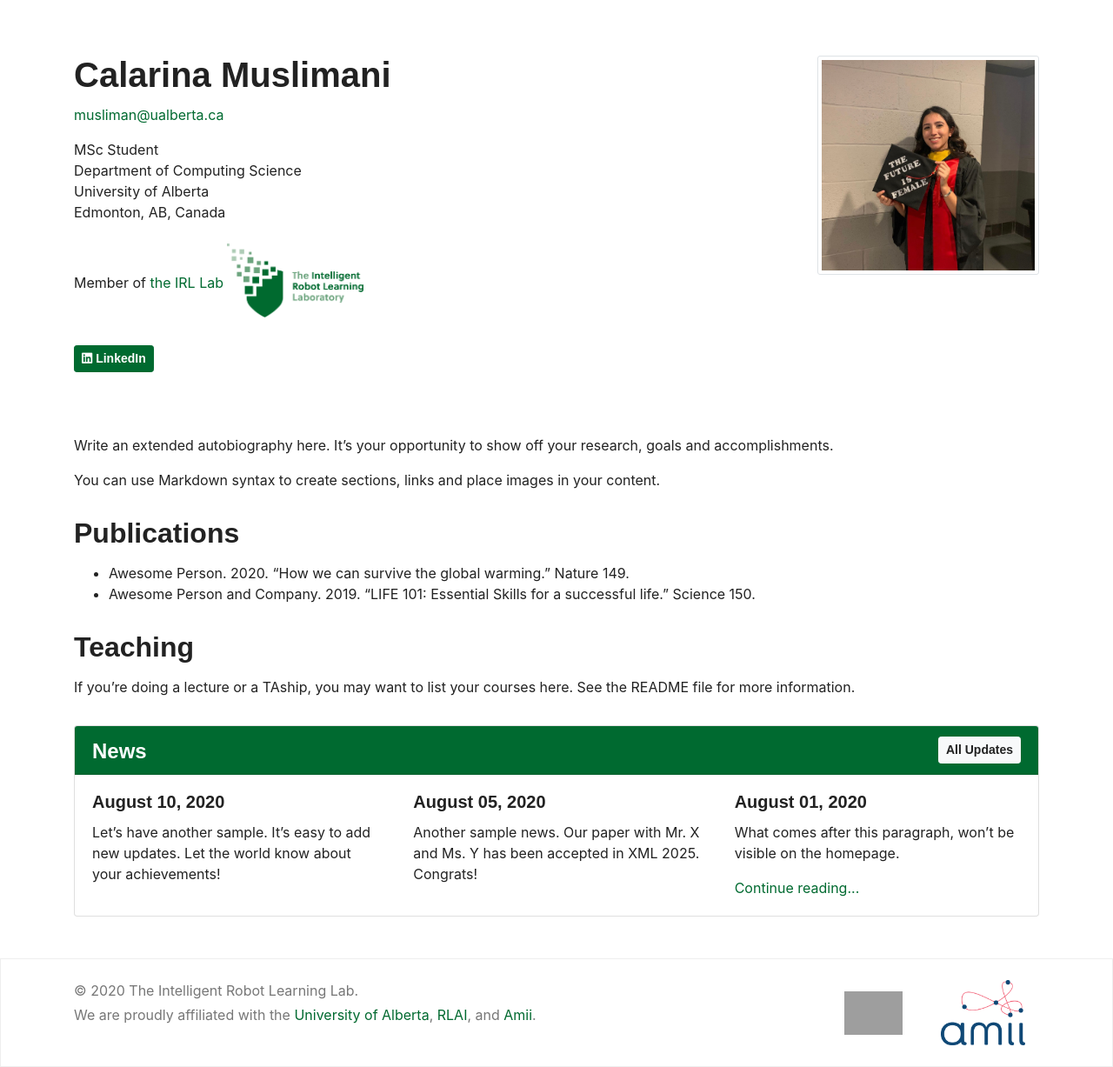
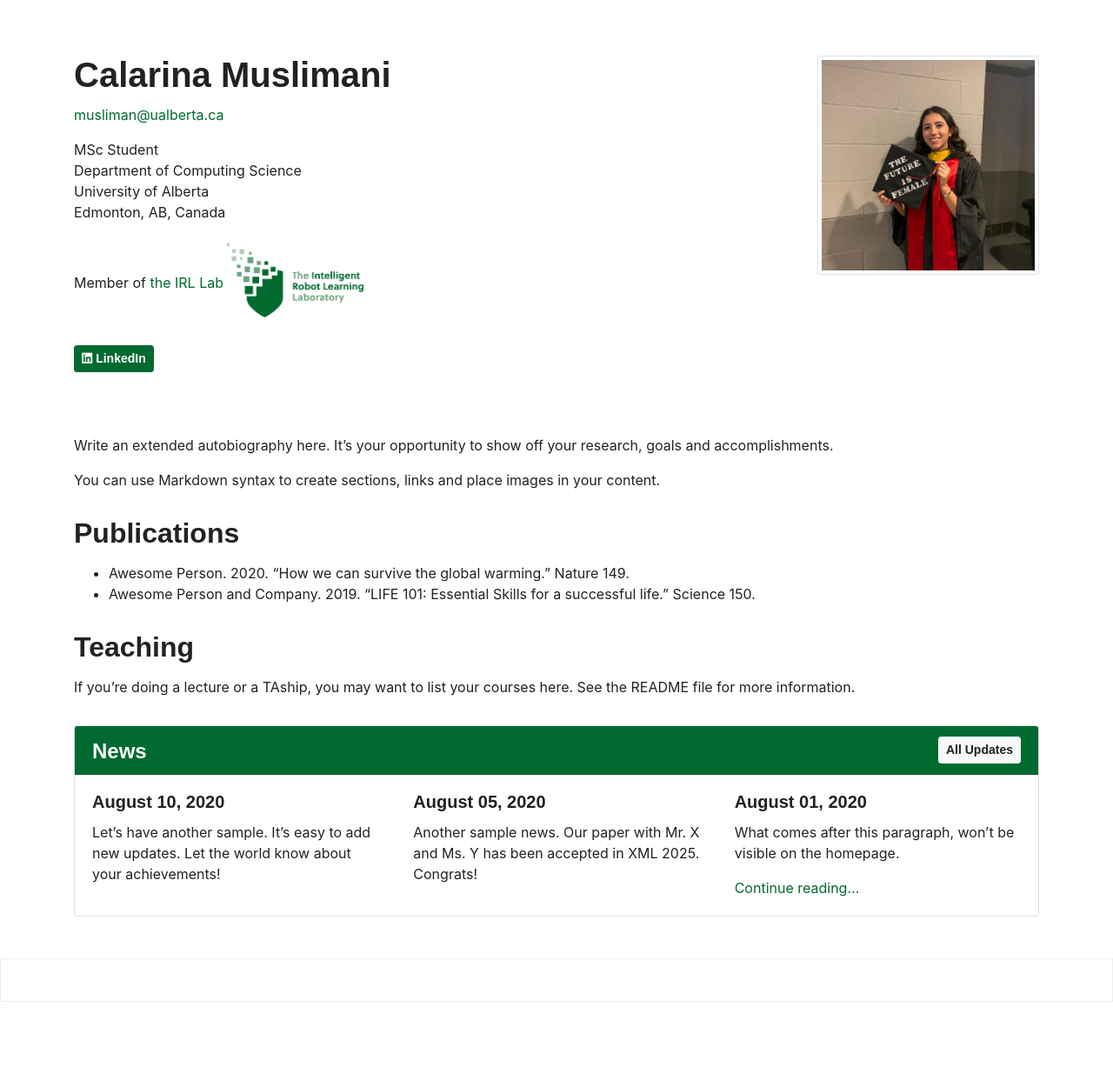
Before and after one commit to cmuslima/cmuslima.github.io, a Jekyll site: the page built from _pages/home.md, in a window 1280 px wide. Shown: the whole page at 87% size. Built offline with Jekyll 4.4.1, drawn with Linux system fonts in a browser that asks for light colours; after the commit the page ends 1152 px from its top, so only the background shows below that; grey boxes are pictures that could not be loaded.

Commit message:
update footer

```diff
--- a/_includes/footer.html
+++ b/_includes/footer.html
@@ -3,17 +3,8 @@
     <div class="row">
       <div class="col-md-12">
         <div class="float-right d-none d-print-none d-lg-block">
-          <a href="https://ualberta.ca" target="_blank" class="d-inline-block">
-            <img class="mx-3 mr-4" src="{{ "/assets/images/sponsors/ualberta.png" | relative_url }}" height="50">
-          </a>
-          <a href="https://amii.ca" target="_blank" class="d-inline-block">
-            <img class="mx-3" src="{{ "/assets/images/sponsors/amii.png" | relative_url }}" height="75">
           </a>
         </div>
-
-        <p class="text-muted mb-1">&copy 2020 The Intelligent Robot Learning Lab.</p>
-        <p class="text-muted mb-1">We are proudly affiliated with the <a href="https://ualberta.ca" target="_blank">
-          University of Alberta</a>, <a href="http://rlai.ualberta.ca/" target="_blank">RLAI</a>, and <a href="https://amii.ca" target="_blank">Amii</a>.</p>
       </div>
     </div>
   </div>
```
Also changed, not shown: 1 other file.
